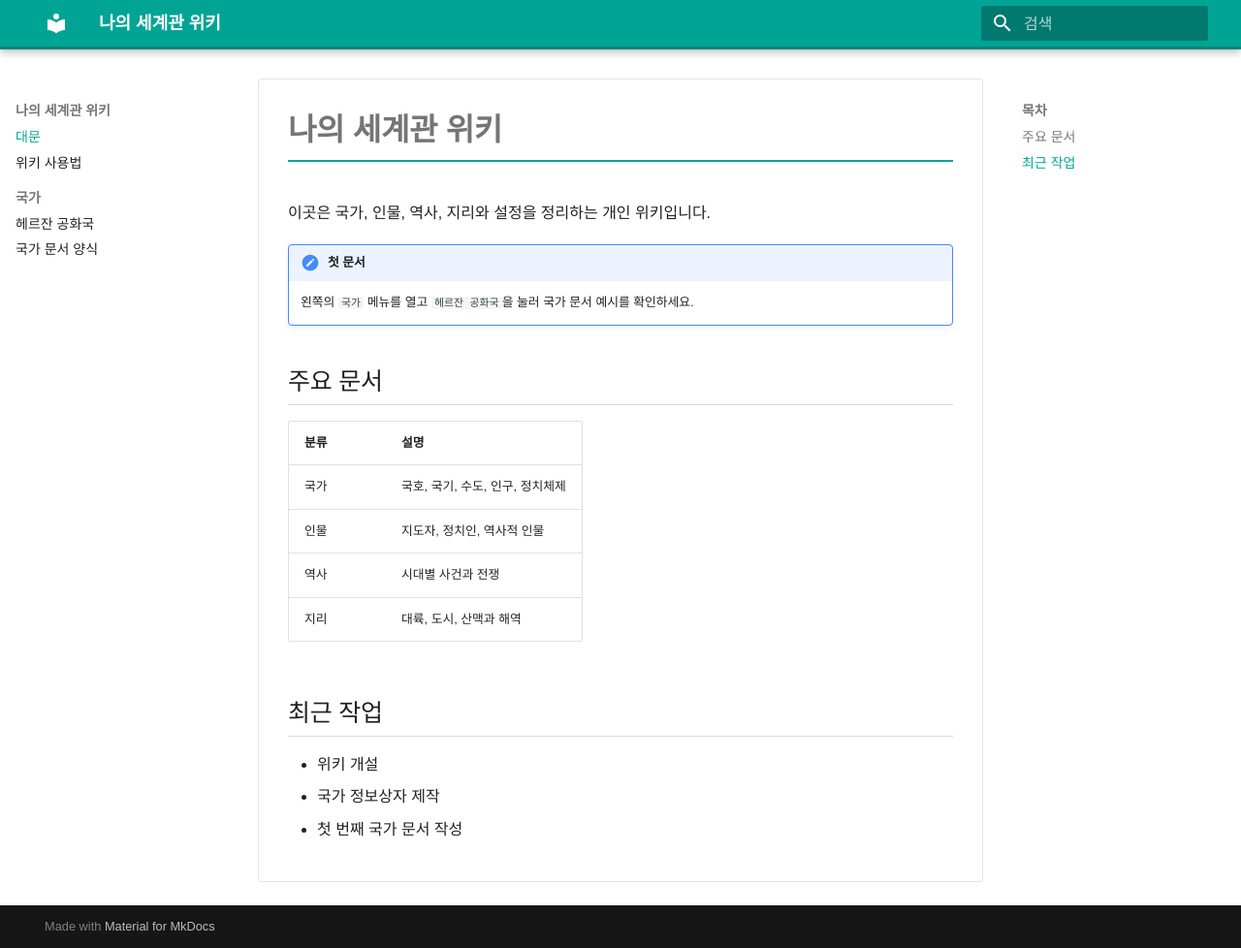
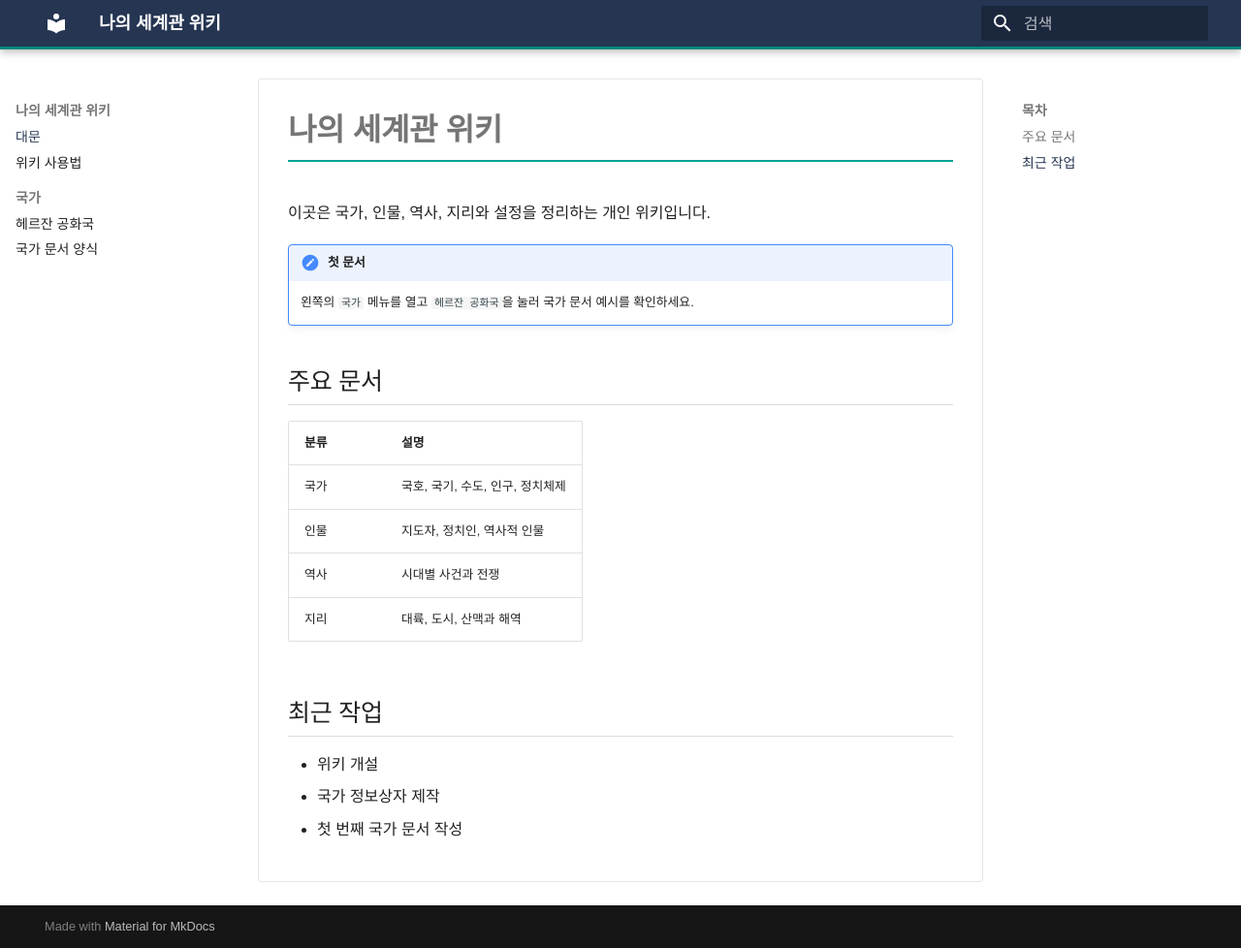
Before and after one commit to venawiki/venawiki, an MkDocs documentation site: the page built from docs/index.md, in a window 1280 px wide and 978 px high. Shown: the whole window at 97% size. Built offline with MkDocs 1.6.1 and Material for MkDocs 9.7.7, drawn with Linux system fonts in a browser that asks for light colours.

Commit message:
Update extra.css

```diff
--- a/docs/stylesheets/extra.css
+++ b/docs/stylesheets/extra.css
@@ -1,8 +1,8 @@
 :root {
-  --md-primary-fg-color: #00a495;
-  --md-primary-fg-color--light: #24b9ab;
-  --md-primary-fg-color--dark: #00877b;
-  --md-accent-fg-color: #00a495;
+  --md-primary-fg-color: #253552;
+  --md-primary-fg-color--light: #3c527a;
+  --md-primary-fg-color--dark: #172238;
+  --md-accent-fg-color: #466fa8;
   --wiki-border: #d5d9dc;
   --wiki-soft-bg: #f4f6f7;
 }
```
